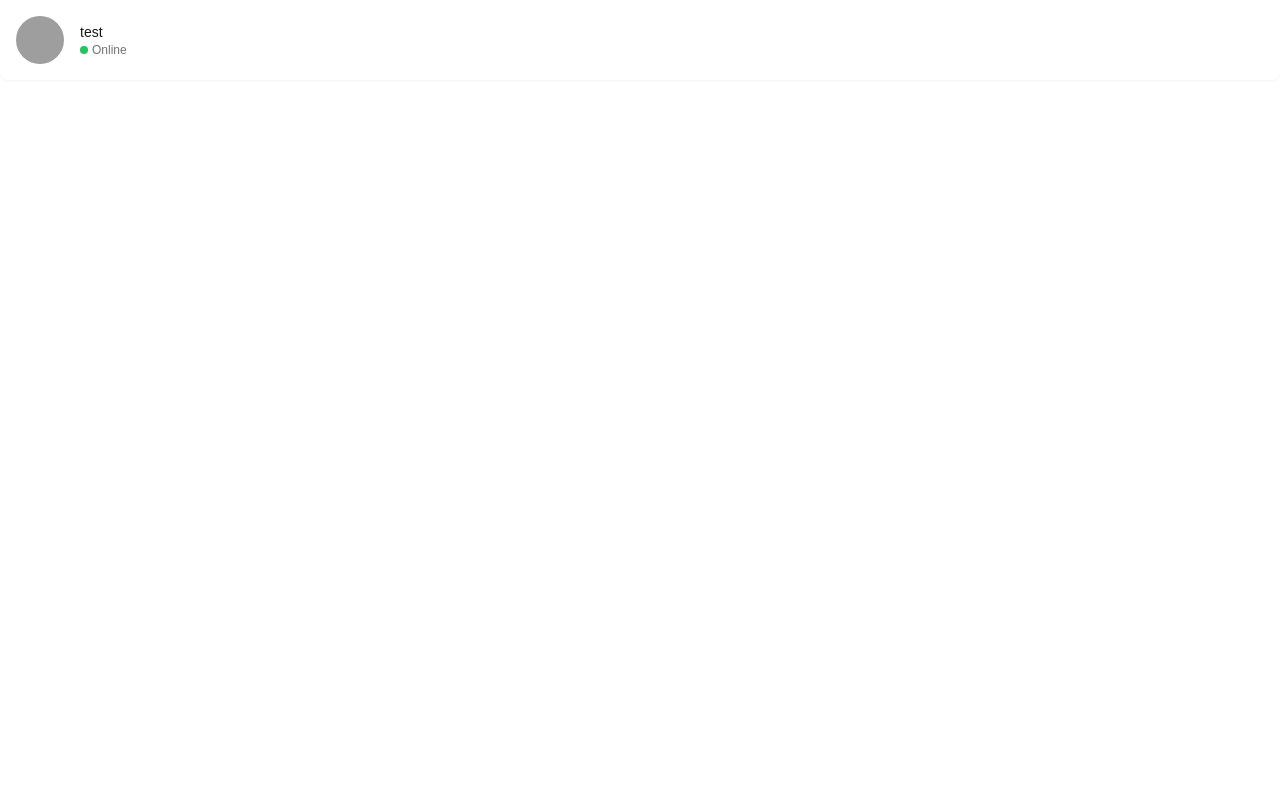
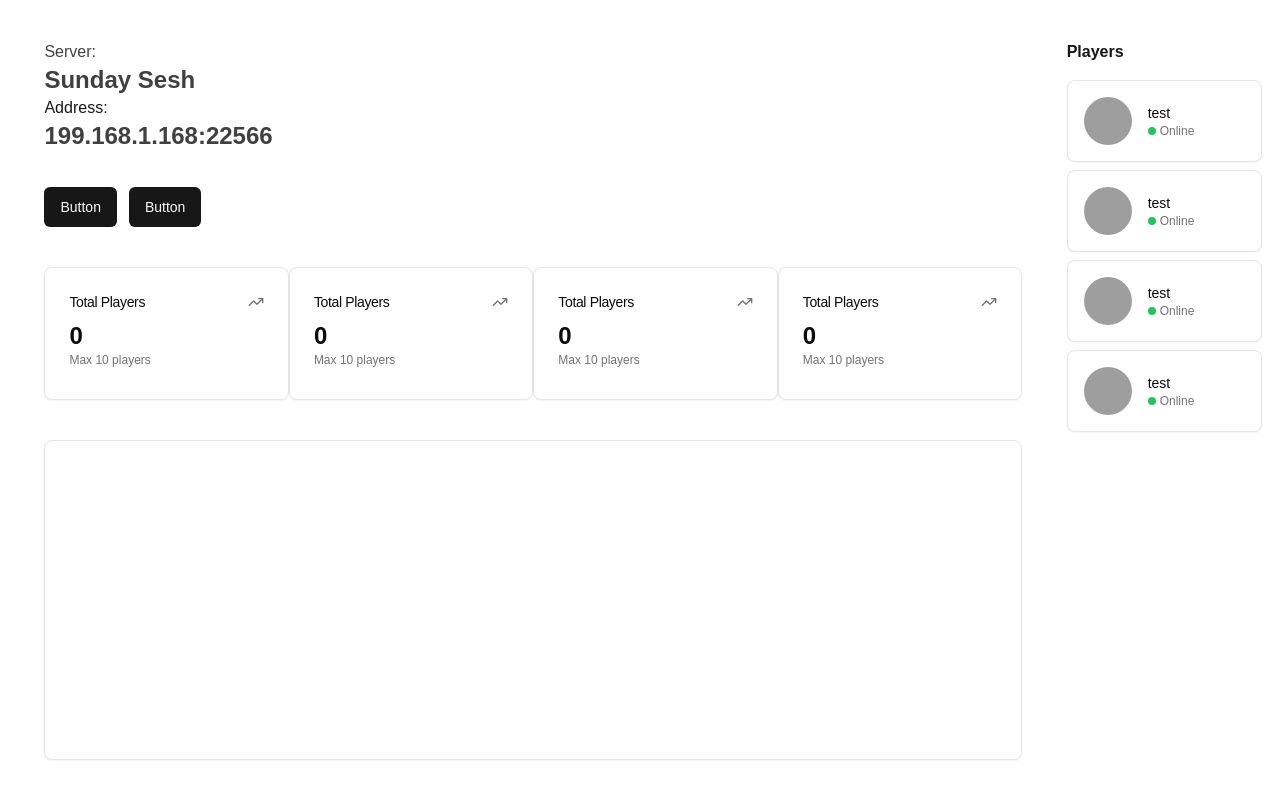
Before and after one commit to JackNLewis/mc-manager, a Next.js app: page / in a window 1280 px wide. Built offline with nearby package versions, Linux system fonts and the light colour scheme; grey boxes are pictures that could not be loaded.

Commit message:
basic layout

```diff
--- a/package.json
+++ b/package.json
@@ -10,6 +10,8 @@
   },
   "dependencies": {
     "@radix-ui/react-avatar": "^1.1.0",
+    "@radix-ui/react-separator": "^1.1.0",
+    "@radix-ui/react-slot": "^1.1.0",
     "class-variance-authority": "^0.7.0",
     "clsx": "^2.1.1",
     "lucide-react": "^0.439.0",
--- a/src/app/page.tsx
+++ b/src/app/page.tsx
@@ -1,10 +1,29 @@
 import ProfileRow from "@/components/profilerow";
+import { StartButton } from "@/components/startbutton";
 import Image from "next/image";
+import Stat from "@/components/statcard";
+import InfoSection from "@/components/sections/infosection";
+import StatSection from "@/components/sections/stats";
+import UserSection from "@/components/sections/usersection";
+import { LogContainer } from "@/components/logcontainer";
 
 export default function Home() {
   return (
-    <div className="">
-     <ProfileRow isOnline={true} imageUrl="https://avatars.githubusercontent.com/u/124599?v=4" name="test"/>
+    <div className="w-screen h-screen flex">
+      <div className="w-10/12 h-full">
+        <div className="h-2/6">
+          <InfoSection/>
+        </div>
+        <div className="h-1/6">
+           <StatSection/>
+        </div>
+        <div className="h-3/6">
+          <LogContainer />
+        </div>
+      </div>
+      <div className="w-2/12 h-full">
+        <UserSection />
+      </div>
     </div>
   );
 }
--- /dev/null
+++ b/src/components/logcontainer.tsx
@@ -0,0 +1,7 @@
+export function LogContainer() {
+  return (<div className="w-11/12 h-full mx-auto py-10">
+    <div className="flex bg-card w-full h-full rounded-lg rounded-lg border text-card-foreground shadow-sm">
+
+    </div>
+  </div>);
+}
--- a/src/components/profilerow.tsx
+++ b/src/components/profilerow.tsx
@@ -8,7 +8,7 @@
 
 export default function ProfileRow({ name, imageUrl, isOnline }: ProfileProps = { name: "John Doe", imageUrl: "/placeholder.svg?height=40&width=40", isOnline: true }) {
   return (
-    <div className="flex items-center space-x-4 p-4 bg-card rounded-lg shadow-sm">
+    <div className="flex items-center space-x-4 p-4 bg-card rounded-lg rounded-lg border text-card-foreground shadow-sm">
       <Avatar className="h-12 w-12">
         <AvatarImage src={imageUrl} alt={name} />
         <AvatarFallback>{name.split(' ').map(n => n[0]).join('').toUpperCase()}</AvatarFallback>
--- /dev/null
+++ b/src/components/sections/infosection.tsx
@@ -0,0 +1,17 @@
+import { StartButton } from "../startbutton";
+
+export default function InfoSection() {
+  return (
+  <div className="w-11/12 h-full mx-auto flex flex-col justify-between py-10">
+    <div>
+      <h1 className="font-light text-opacity-75 text-black">Server:</h1>
+      <h1 className="font-bold text-2xl text-opacity-75 text-black">Sunday Sesh</h1>
+      <h1>Address:</h1>
+      <h1 className="font-bold text-2xl text-opacity-75 text-black">199.168.1.168:22566</h1>
+    </div>
+    <div className="flex space-x-3">
+      <StartButton />
+      <StartButton />
+    </div>
+  </div>)
+}
--- /dev/null
+++ b/src/components/sections/stats.tsx
@@ -0,0 +1,11 @@
+import StatCard from "../statcard";
+
+export default function StatSection() {
+    return (
+    <div className="w-11/12 mx-auto h-full flex justify-between">
+        <StatCard/>
+        <StatCard/>
+        <StatCard/>
+        <StatCard/>
+    </div>);
+  }
--- /dev/null
+++ b/src/components/sections/usersection.tsx
@@ -0,0 +1,16 @@
+import ProfileRow from "../profilerow";
+import { StartButton } from "../startbutton";
+import { Separator } from "@/components/ui/separator"
+
+export default function UserSection() {
+  return (
+  <div className="w-11/12 h-full py-10">
+    <h1 className="font-bold pb-4">Players</h1>
+    <div className="flex flex-col space-y-2">
+    <ProfileRow isOnline={true} imageUrl="https://avatars.githubusercontent.com/u/124599?v=4" name="test"/>
+    <ProfileRow isOnline={true} imageUrl="https://avatars.githubusercontent.com/u/124599?v=4" name="test"/>
+    <ProfileRow isOnline={true} imageUrl="https://avatars.githubusercontent.com/u/124599?v=4" name="test"/>
+    <ProfileRow isOnline={true} imageUrl="https://avatars.githubusercontent.com/u/124599?v=4" name="test"/>
+    </div>
+  </div>)
+}
--- /dev/null
+++ b/src/components/startbutton.tsx
@@ -0,0 +1,7 @@
+import { Button } from "@/components/ui/button"
+
+
+
+export function StartButton() {
+  return <Button >Button</Button>
+}
--- /dev/null
+++ b/src/components/statcard.tsx
@@ -0,0 +1,19 @@
+import { Card, CardContent, CardHeader, CardTitle } from "@/components/ui/card"
+import { TrendingUpIcon } from "lucide-react"
+
+export default function Stat() {
+  return (
+    <Card className="w-[300px]">
+      <CardHeader className="flex flex-row items-center justify-between space-y-0 pb-2">
+        <CardTitle className="text-sm font-medium">Total Players</CardTitle>
+        <TrendingUpIcon className="h-4 w-4 text-muted-foreground" />
+      </CardHeader>
+      <CardContent>
+        <div className="text-2xl font-bold">0</div>
+        <p className="text-xs text-muted-foreground">
+          Max 10 players
+        </p>
+      </CardContent>
+    </Card>
+  )
+}
--- /dev/null
+++ b/src/components/ui/button.tsx
@@ -0,0 +1,56 @@
+import * as React from "react"
+import { Slot } from "@radix-ui/react-slot"
+import { cva, type VariantProps } from "class-variance-authority"
+
+import { cn } from "@/lib/utils"
+
+const buttonVariants = cva(
+  "inline-flex items-center justify-center whitespace-nowrap rounded-md text-sm font-medium ring-offset-background transition-colors focus-visible:outline-none focus-visible:ring-2 focus-visible:ring-ring focus-visible:ring-offset-2 disabled:pointer-events-none disabled:opacity-50",
+  {
+    variants: {
+      variant: {
+        default: "bg-primary text-primary-foreground hover:bg-primary/90",
+        destructive:
+          "bg-destructive text-destructive-foreground hover:bg-destructive/90",
+        outline:
+          "border border-input bg-background hover:bg-accent hover:text-accent-foreground",
+        secondary:
+          "bg-secondary text-secondary-foreground hover:bg-secondary/80",
+        ghost: "hover:bg-accent hover:text-accent-foreground",
+        link: "text-primary underline-offset-4 hover:underline",
+      },
+      size: {
+        default: "h-10 px-4 py-2",
+        sm: "h-9 rounded-md px-3",
+        lg: "h-11 rounded-md px-8",
+        icon: "h-10 w-10",
+      },
+    },
+    defaultVariants: {
+      variant: "default",
+      size: "default",
+    },
+  }
+)
+
+export interface ButtonProps
+  extends React.ButtonHTMLAttributes<HTMLButtonElement>,
+    VariantProps<typeof buttonVariants> {
+  asChild?: boolean
+}
+
+const Button = React.forwardRef<HTMLButtonElement, ButtonProps>(
+  ({ className, variant, size, asChild = false, ...props }, ref) => {
+    const Comp = asChild ? Slot : "button"
+    return (
+      <Comp
+        className={cn(buttonVariants({ variant, size, className }))}
+        ref={ref}
+        {...props}
+      />
+    )
+  }
+)
+Button.displayName = "Button"
+
+export { Button, buttonVariants }
--- /dev/null
+++ b/src/components/ui/card.tsx
@@ -0,0 +1,79 @@
+import * as React from "react"
+
+import { cn } from "@/lib/utils"
+
+const Card = React.forwardRef<
+  HTMLDivElement,
+  React.HTMLAttributes<HTMLDivElement>
+>(({ className, ...props }, ref) => (
+  <div
+    ref={ref}
+    className={cn(
+      "rounded-lg border bg-card text-card-foreground shadow-sm",
+      className
+    )}
+    {...props}
+  />
+))
+Card.displayName = "Card"
+
+const CardHeader = React.forwardRef<
+  HTMLDivElement,
+  React.HTMLAttributes<HTMLDivElement>
+>(({ className, ...props }, ref) => (
+  <div
+    ref={ref}
+    className={cn("flex flex-col space-y-1.5 p-6", className)}
+    {...props}
+  />
+))
+CardHeader.displayName = "CardHeader"
+
+const CardTitle = React.forwardRef<
+  HTMLParagraphElement,
+  React.HTMLAttributes<HTMLHeadingElement>
+>(({ className, ...props }, ref) => (
+  <h3
+    ref={ref}
+    className={cn(
+      "text-2xl font-semibold leading-none tracking-tight",
+      className
+    )}
+    {...props}
+  />
+))
+CardTitle.displayName = "CardTitle"
+
+const CardDescription = React.forwardRef<
+  HTMLParagraphElement,
+  React.HTMLAttributes<HTMLParagraphElement>
+>(({ className, ...props }, ref) => (
+  <p
+    ref={ref}
+    className={cn("text-sm text-muted-foreground", className)}
+    {...props}
+  />
+))
+CardDescription.displayName = "CardDescription"
+
+const CardContent = React.forwardRef<
+  HTMLDivElement,
+  React.HTMLAttributes<HTMLDivElement>
+>(({ className, ...props }, ref) => (
+  <div ref={ref} className={cn("p-6 pt-0", className)} {...props} />
+))
+CardContent.displayName = "CardContent"
+
+const CardFooter = React.forwardRef<
+  HTMLDivElement,
+  React.HTMLAttributes<HTMLDivElement>
+>(({ className, ...props }, ref) => (
+  <div
+    ref={ref}
+    className={cn("flex items-center p-6 pt-0", className)}
+    {...props}
+  />
+))
+CardFooter.displayName = "CardFooter"
+
+export { Card, CardHeader, CardFooter, CardTitle, CardDescription, CardContent }
--- /dev/null
+++ b/src/components/ui/separator.tsx
@@ -0,0 +1,31 @@
+"use client"
+
+import * as React from "react"
+import * as SeparatorPrimitive from "@radix-ui/react-separator"
+
+import { cn } from "@/lib/utils"
+
+const Separator = React.forwardRef<
+  React.ElementRef<typeof SeparatorPrimitive.Root>,
+  React.ComponentPropsWithoutRef<typeof SeparatorPrimitive.Root>
+>(
+  (
+    { className, orientation = "horizontal", decorative = true, ...props },
+    ref
+  ) => (
+    <SeparatorPrimitive.Root
+      ref={ref}
+      decorative={decorative}
+      orientation={orientation}
+      className={cn(
+        "shrink-0 bg-border",
+        orientation === "horizontal" ? "h-[1px] w-full" : "h-full w-[1px]",
+        className
+      )}
+      {...props}
+    />
+  )
+)
+Separator.displayName = SeparatorPrimitive.Root.displayName
+
+export { Separator }
```
Also changed, not shown: 1 other file (tests, documents, lock files or other folders).
